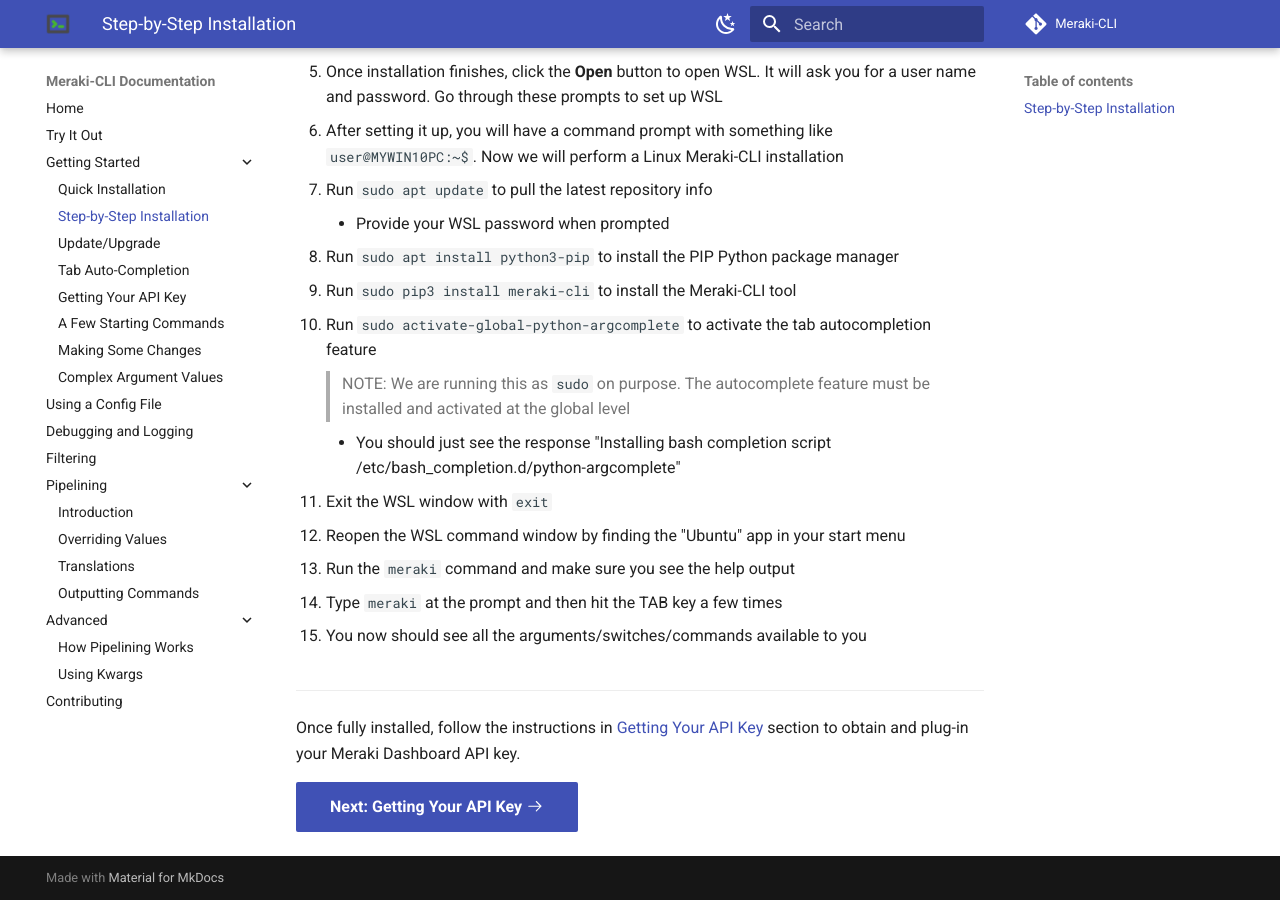
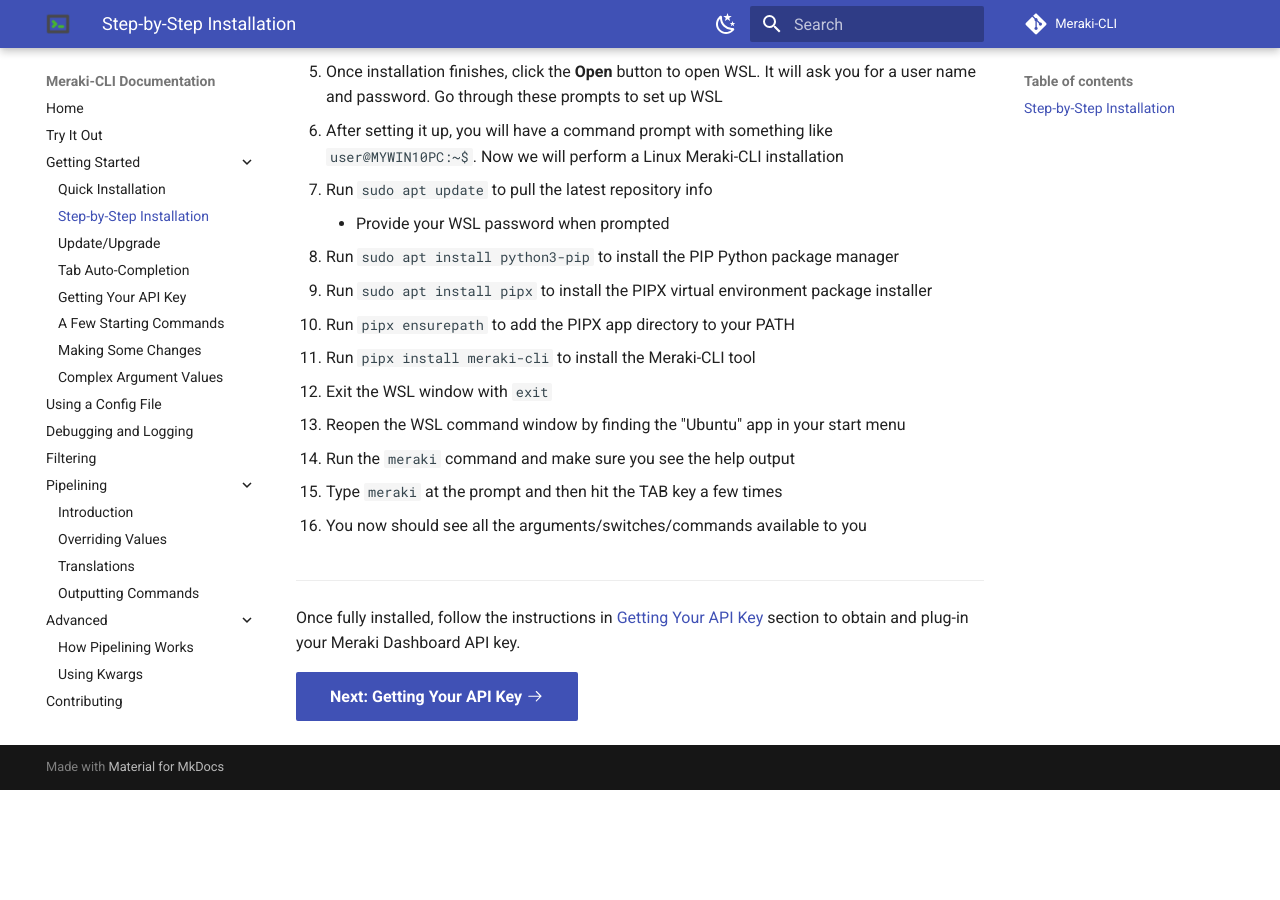
Before and after one commit to PackeTsar/meraki-cli, an MkDocs documentation site: the page built from docs/step-by-step_installation.md, in a window 1280 px wide and 900 px high, scrolled down 1082 px. Built offline with MkDocs 1.6.1 and Material for MkDocs 9.7.7, drawn with Linux system fonts in a browser that asks for light colours; comment, search, counter and statistics services are not loaded; after the commit the page ends 1872 px from its top, so only the background shows below that.

Commit message:
Updated install instructions for pipx

```diff
--- a/docs/step-by-step_installation.md
+++ b/docs/step-by-step_installation.md
@@ -27,15 +27,14 @@
     7. Run `sudo apt update` to pull the latest repository info
         - Provide your WSL password when prompted
     8. Run `sudo apt install python3-pip` to install the PIP Python package manager
-    9. Run `sudo pip3 install meraki-cli` to install the Meraki-CLI tool
-    10. Run `sudo activate-global-python-argcomplete` to activate the tab autocompletion feature
-    >  NOTE: We are running this as `sudo` on purpose. The autocomplete feature must be installed and activated at the global level
-        - You should just see the response "Installing bash completion script /etc/bash_completion.d/python-argcomplete"
-    11. Exit the WSL window with `exit`
-    12. Reopen the WSL command window by finding the "Ubuntu" app in your start menu
-    13. Run the `meraki` command and make sure you see the help output
-    14. Type `meraki` at the prompt and then hit the TAB key a few times
-    15. You now should see all the arguments/switches/commands available to you
+    9. Run `sudo apt install pipx` to install the PIPX virtual environment package installer
+    10. Run `pipx ensurepath` to add the PIPX app directory to your PATH
+    11. Run `pipx install meraki-cli` to install the Meraki-CLI tool
+    12. Exit the WSL window with `exit`
+    13. Reopen the WSL command window by finding the "Ubuntu" app in your start menu
+    14. Run the `meraki` command and make sure you see the help output
+    15. Type `meraki` at the prompt and then hit the TAB key a few times
+    16. You now should see all the arguments/switches/commands available to you
 
 === ":material-apple: MacOS"
 
@@ -66,10 +65,10 @@
     - Run `sudo apt update` to pull the latest repository info
       - Provide your password when prompted
     - Run `sudo apt install python3-pip` to install the PIP Python package manager
-    - Run `sudo pip3 install meraki-cli` to install the Meraki-CLI tool
+    - Run `sudo apt install pipx` to install the PIPX virtual environment package installer
+    - Run `pipx ensurepath` to add the PIPX app directory to your PATH
+    - Run `pipx install meraki-cli` to install the Meraki-CLI tool
     - Run `sudo activate-global-python-argcomplete` to activate the tab autocompletion feature
-    > NOTE: We are running this as sudo on purpose. The autocomplete feature must be installed and activated at the global level
-        - You should just see the response "Installing bash completion script /etc/bash_completion.d/python-argcomplete"
     - Log out and back into the OS to restart BASH and enable tab-autocompletion
     - Run the `meraki` command and make sure you see the help output
     - Type `meraki` at the prompt and then hit the TAB key a few times
```
Also changed, not shown: docs/quick-installation.md (+15 -2 lines).
